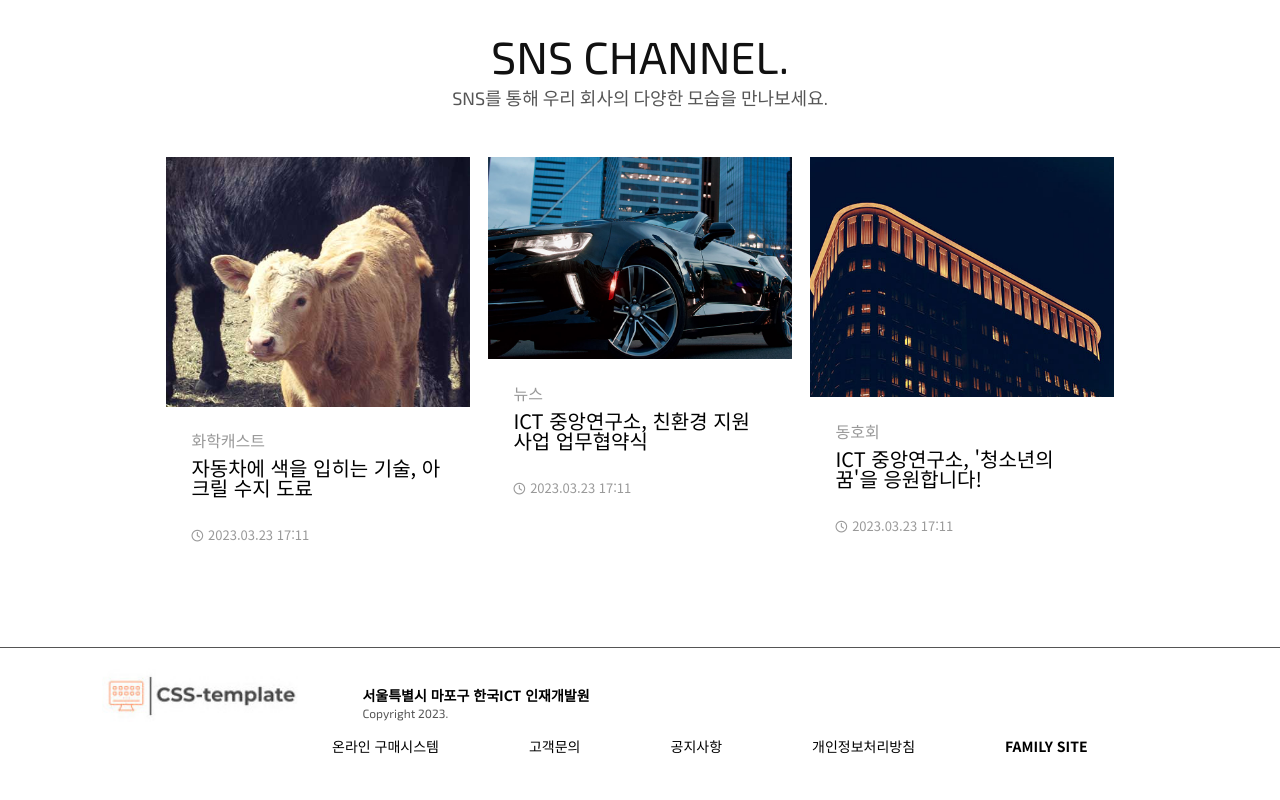
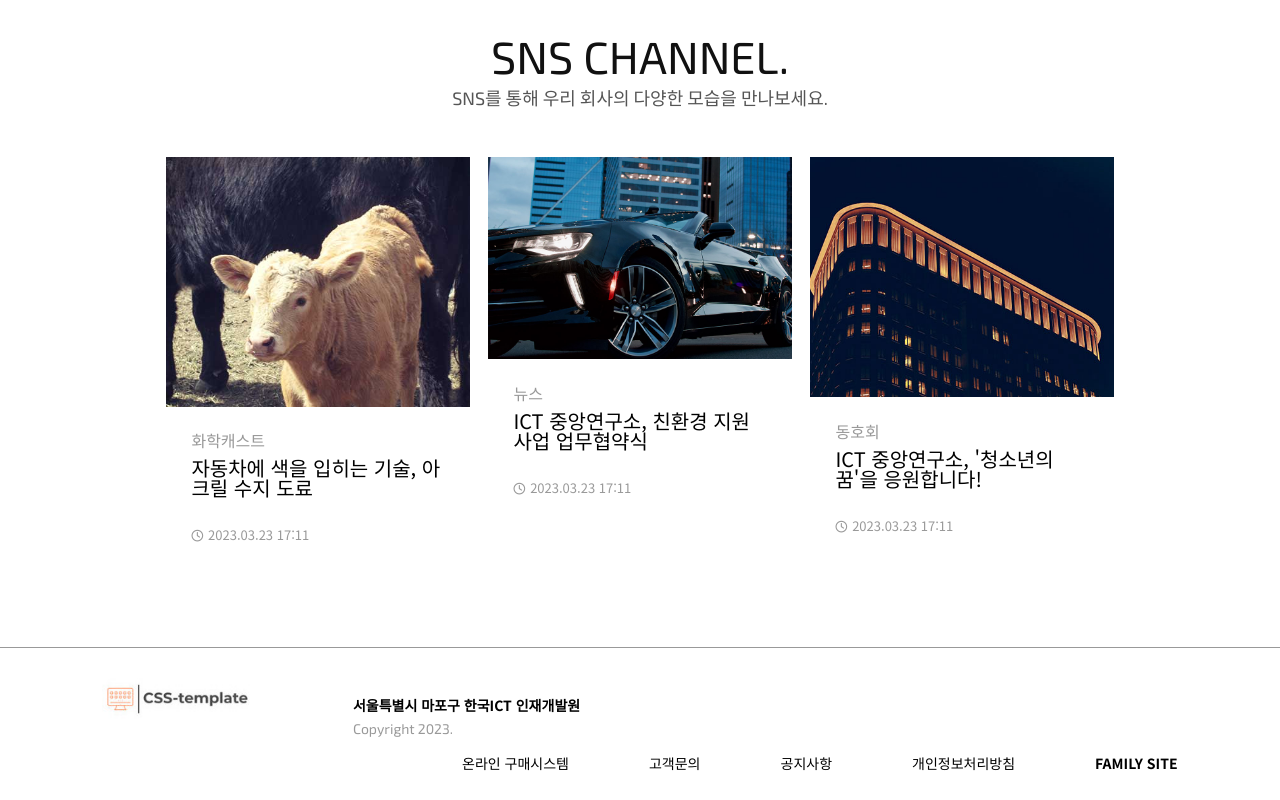
Before and after one commit to mipi1256/css-template-company, a plain HTML site: page index.html in a window 1280 px wide. Shown: the part 3397-4197 px from the top of the page. Before the commit the page ends 4170 px from the top, so only its background shows below. Drawn offline with nearby package versions, Linux system fonts and the light colour scheme.

Commit message:
#6 Footer (수정 / 완)

```diff
--- a/css/main.css
+++ b/css/main.css
@@ -530,21 +530,24 @@ section.sns .sub-container li .bottom p.time i {
   font-size: 0.9em;
 }
 
+
+/* footer style */
 footer {
-  width: 100%;
-  height: 100%;
-  border-top: 1px solid #555;
+  /* width: 100%;
+  height: 100%; */
+  padding: 30px 0;
+  border-top: 1px solid #999;
 }
 
 footer .inner {
   width: 84%;
   margin: 0 auto;
-  padding: 20px 0;
+  /* padding: 20px 0; */
 }
 
 footer .inner .ft-logo {
   float: left;
-  width: 200px;
+  width: 14%;
 }
 
 footer .inner .ft-logo img {
@@ -553,31 +556,41 @@ footer .inner .ft-logo img {
 
 footer .inner .address {
   float: left;
-  margin: 20px 60px 0;
+  margin-left: 100px;
+  margin-top: 20px;
+  /* margin: 20px 60px 0; */
 }
 
 footer .inner .address li:first-child {
-  padding-bottom: 5px;
+  /* padding-bottom: 5px; */
+  margin-bottom: 10px;
   font-weight: bold;
 }
 
-footer .inner .address .en {
-  font-size: 12px;
-  color: #555;
+footer .inner .address .en /* footer .inner .address li:last-child*/ {
+  /* font-size: 12px; */
+  color: #999;
 }
 
 footer .inner .list {
   /* background: skyblue; */
   float: right;
+  margin-top: 20px;
 }
 
 footer .inner .list li {
   float: left;
-  margin-right: 90px;
-  padding-top: 20px;
+  margin-left: 80px;
+  /* margin-right: 90px; */
+  /* padding-top: 20px; */
   font-size: 14px;
 }
 
 footer .inner .list li:last-child {
   font-weight: bold;
 }
+
+footer .inner .list li a:hover {
+  text-decoration: underline;
+  color: #ff8342;
+}
```
